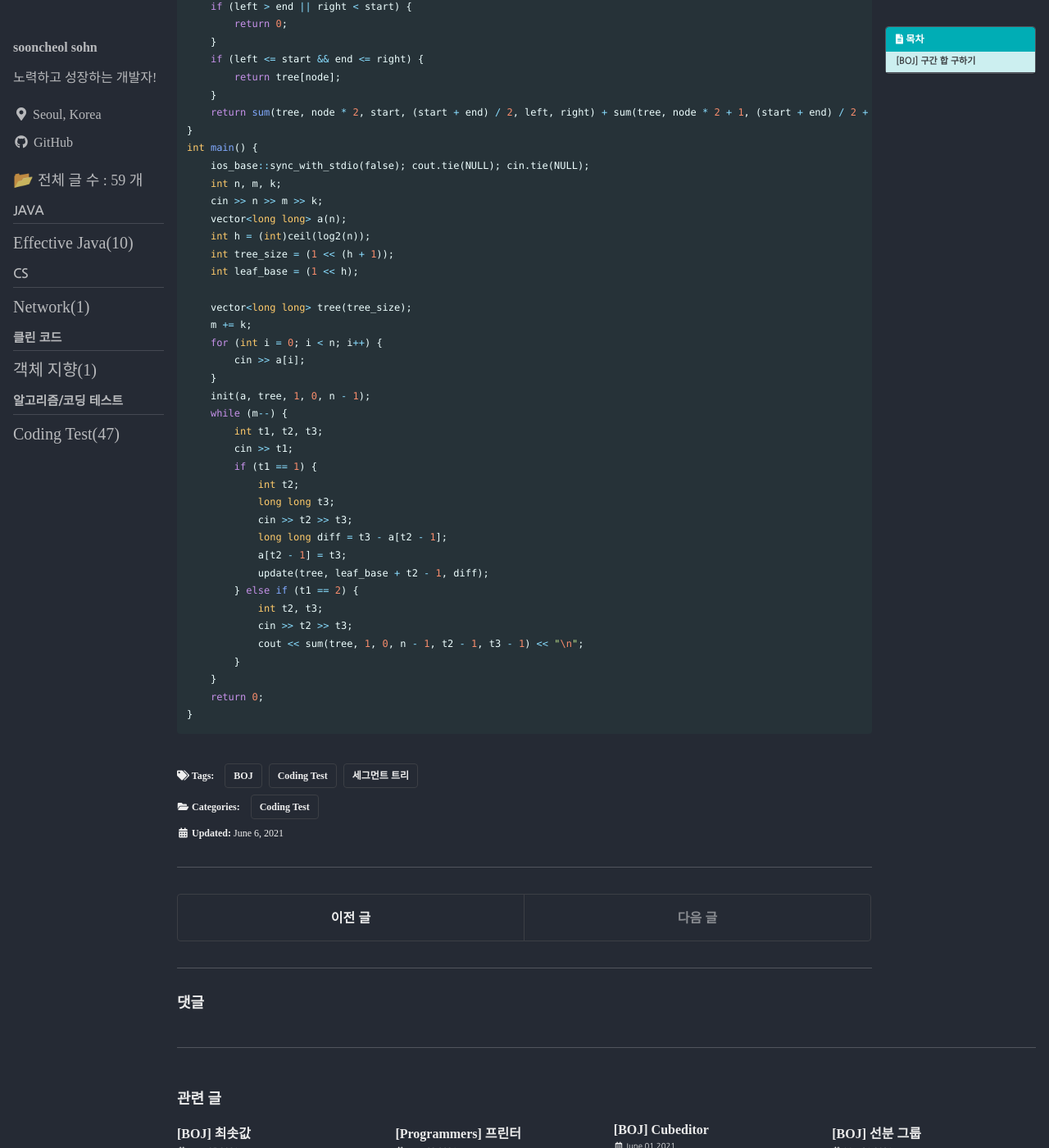
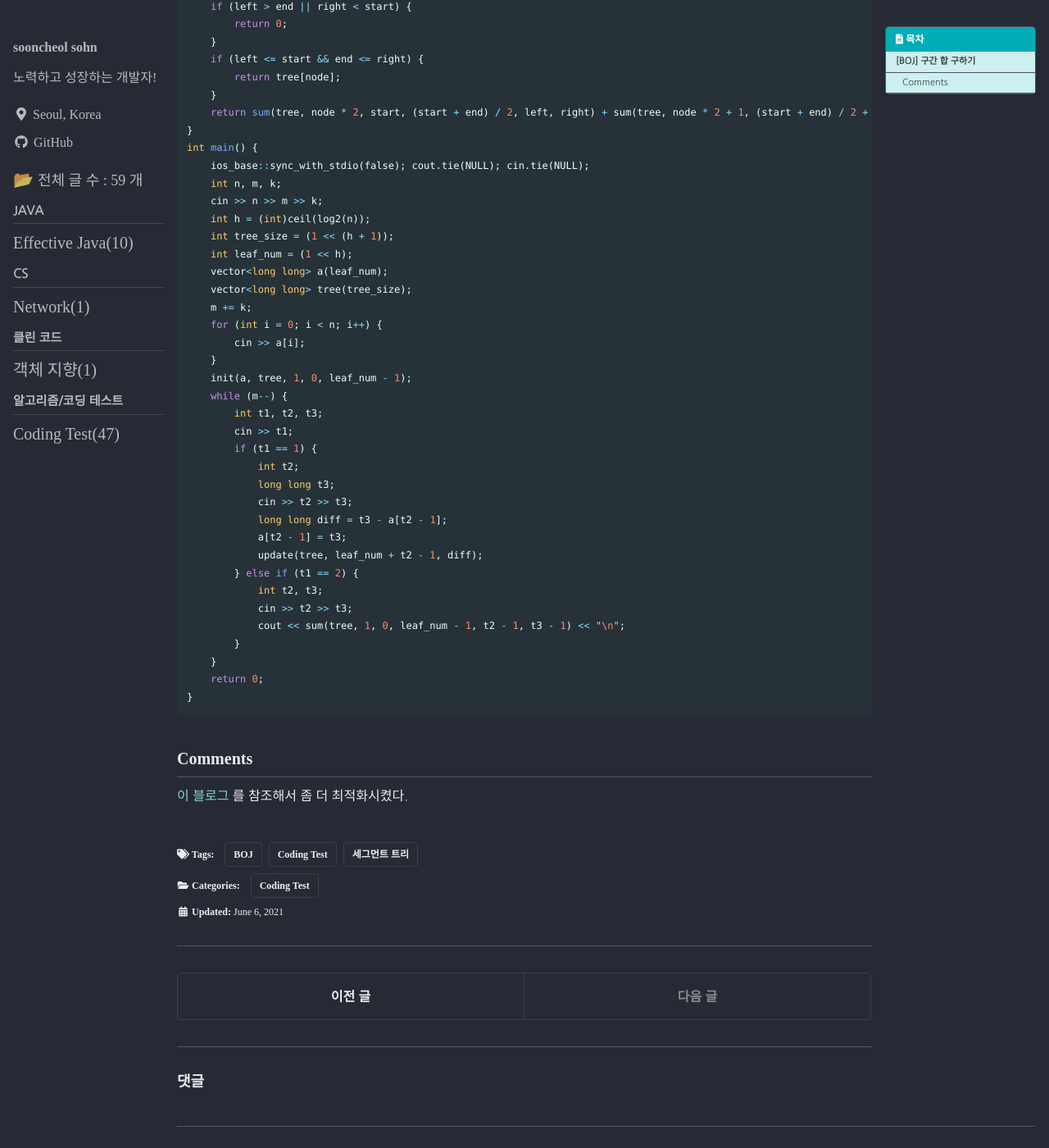
Before and after one commit to punsoo/punsoo.github.io, a Jekyll site: the page built from _posts/Coding-Test/2021-06-06-BOJ-구간 합 구하기.md, in a window 1280 px wide and 1400 px high, scrolled down 700 px. Shown: the whole window at 82% size. Built offline with Jekyll 4.4.1, drawn with Linux system fonts in a browser that asks for light colours; cached includes are drawn as plain includes; some web fonts are replaced; comment, search, counter and statistics services are not loaded.

Commit message:
BOJ 구간 합 구하기

````diff
--- a/_posts/Coding-Test/2021-06-06-BOJ-구간 합 구하기.md
+++ b/_posts/Coding-Test/2021-06-06-BOJ-구간 합 구하기.md
@@ -57,17 +57,16 @@ int main() {
     ios_base::sync_with_stdio(false); cout.tie(NULL); cin.tie(NULL);
     int n, m, k;
     cin >> n >> m >> k;
-    vector<long long> a(n);
     int h = (int)ceil(log2(n));
     int tree_size = (1 << (h + 1));
-    int leaf_base = (1 << h);
-
+    int leaf_num = (1 << h);
+    vector<long long> a(leaf_num);
     vector<long long> tree(tree_size);
     m += k;
     for (int i = 0; i < n; i++) {
         cin >> a[i];
     }
-    init(a, tree, 1, 0, n - 1);
+    init(a, tree, 1, 0, leaf_num - 1);
     while (m--) {
         int t1, t2, t3;
         cin >> t1;
@@ -77,13 +76,15 @@ int main() {
             cin >> t2 >> t3;
             long long diff = t3 - a[t2 - 1];
             a[t2 - 1] = t3;
-            update(tree, leaf_base + t2 - 1, diff);
+            update(tree, leaf_num + t2 - 1, diff);
         } else if (t1 == 2) {
             int t2, t3;
             cin >> t2 >> t3;
-            cout << sum(tree, 1, 0, n - 1, t2 - 1, t3 - 1) << "\n";
+            cout << sum(tree, 1, 0, leaf_num - 1, t2 - 1, t3 - 1) << "\n";
         }
     }
     return 0;
 }
 ```
+## Comments
+[이 블로그](https://www.acmicpc.net/blog/view/9) 를 참조해서 좀 더 최적화시켰다.
````
